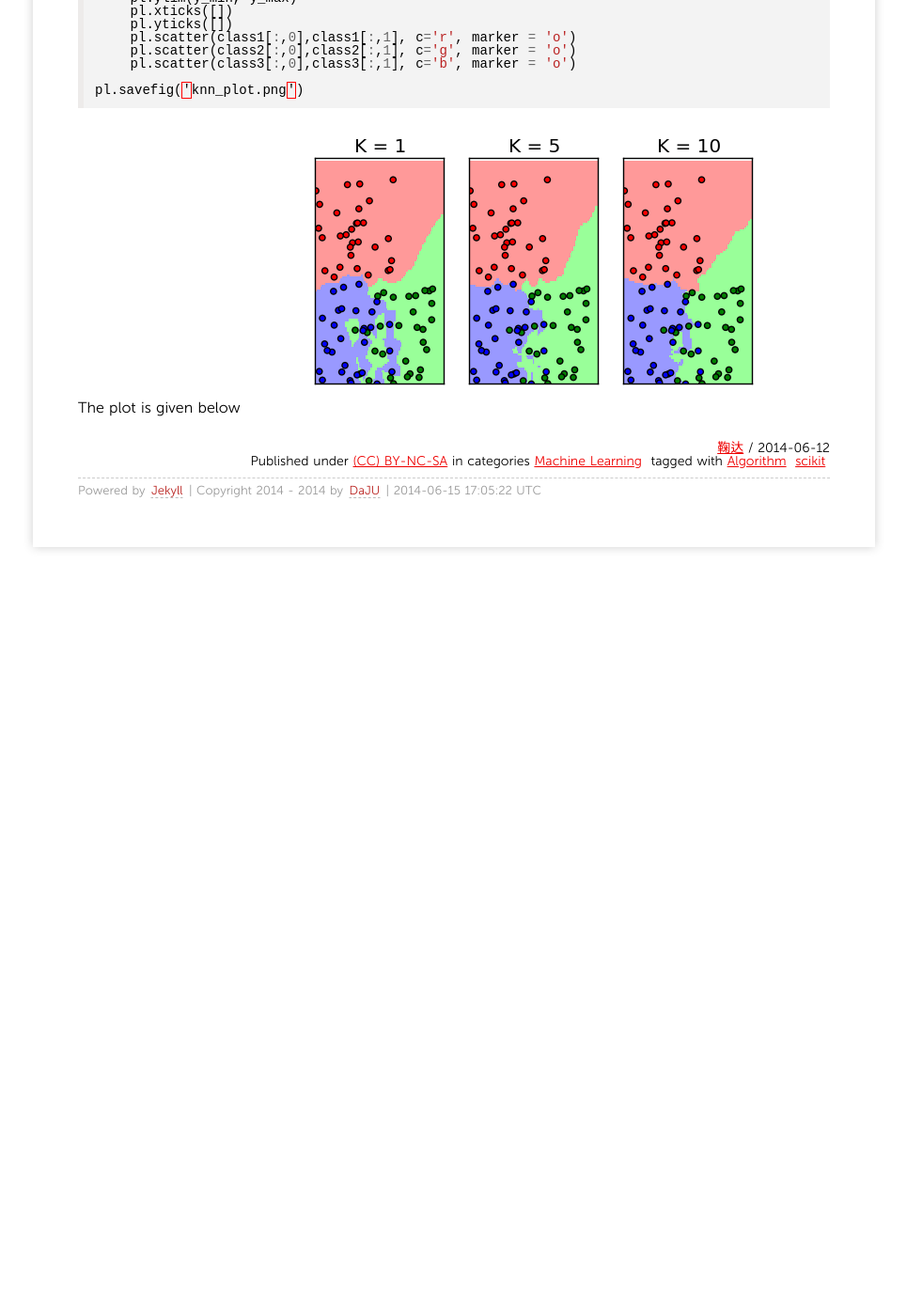
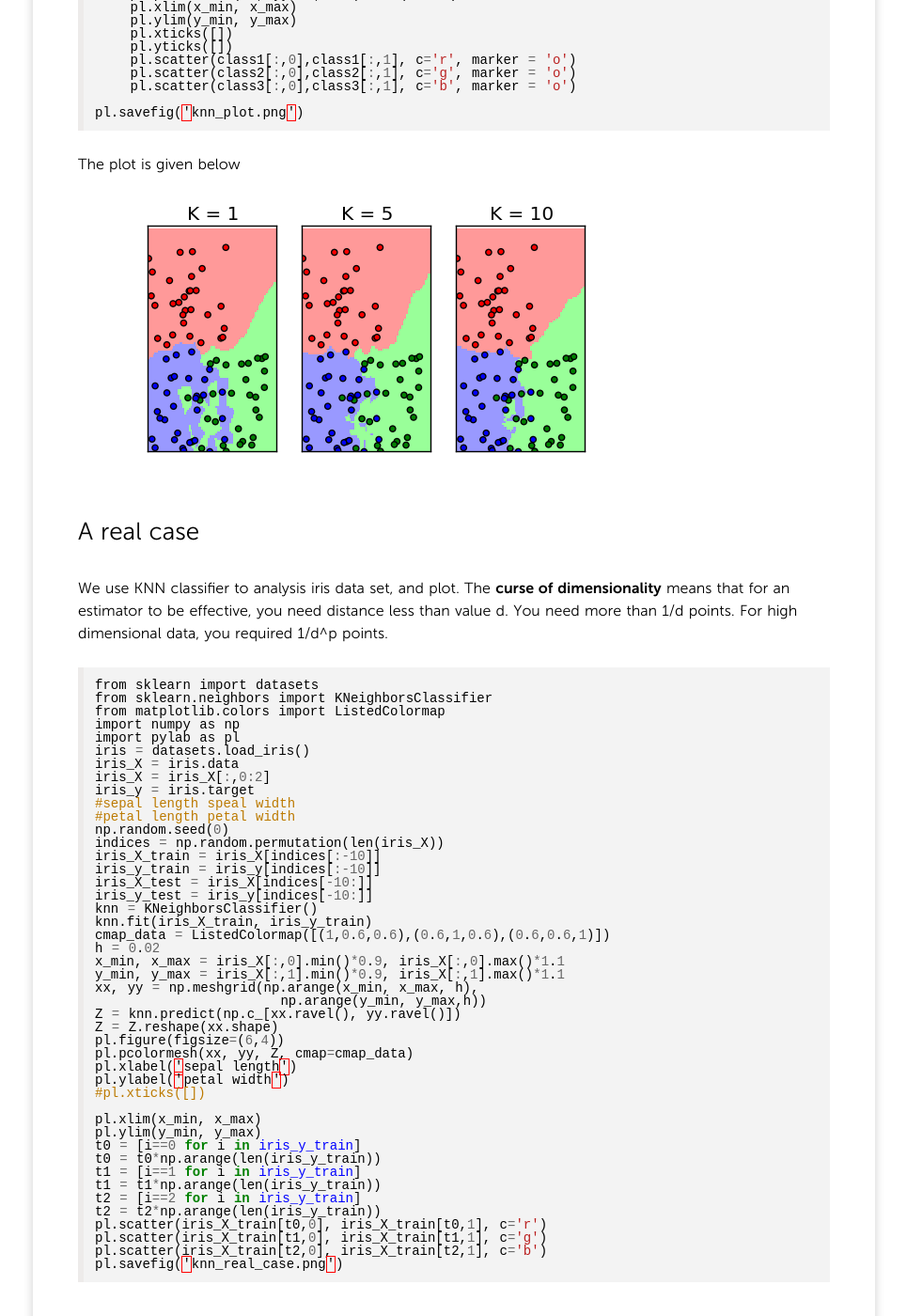
Before and after one commit to JuDa-hku/JuDa-hku.github.io, a Jekyll site: the page built from _posts/2014/2014-06-12-KMeans.md, in a window 1280 px wide and 1400 px high, scrolled down 1017 px. Shown: the whole window at 94% size, without its empty margins (157-1122 px from the left). Built offline with Jekyll 4.4.1, drawn with Linux system fonts in a browser that asks for light colours; comment, search, counter and statistics services are not loaded; before the commit the page ends 1647 px from its top, so only the background shows below that.

```diff
--- a/_posts/2014/2014-06-12-KMeans.md
+++ b/_posts/2014/2014-06-12-KMeans.md
@@ -8,6 +8,8 @@ tags:
 - scikit
 ---
 * KMeans
+* A Real Case
+
 ---
 
 ## KMeans with plot
@@ -66,4 +68,56 @@ pl.savefig('knn_plot.png')
 {% endhighlight objc %}
 
 The plot is given below
+
 ![knn_plot](/png/knn_plot.png?raw=true)
+
+## A real case
+We use KNN classifier to analysis iris data set, and plot. The **curse of dimensionality** means that for an estimator to be effective, you need distance less than value d. You need more than 1/d points. For high dimensional data, you required 1/d^p points.
+{%highlight objc %}
+from sklearn import datasets
+from sklearn.neighbors import KNeighborsClassifier
+from matplotlib.colors import ListedColormap
+import numpy as np
+import pylab as pl
+iris = datasets.load_iris()
+iris_X = iris.data
+iris_X = iris_X[:,0:2]
+iris_y = iris.target
+#sepal length speal width
+#petal length petal width
+np.random.seed(0)
+indices = np.random.permutation(len(iris_X))
+iris_X_train = iris_X[indices[:-10]]
+iris_y_train = iris_y[indices[:-10]]
+iris_X_test = iris_X[indices[-10:]]
+iris_y_test = iris_y[indices[-10:]]
+knn = KNeighborsClassifier()
+knn.fit(iris_X_train, iris_y_train)
+cmap_data = ListedColormap([(1,0.6,0.6),(0.6,1,0.6),(0.6,0.6,1)])
+h = 0.02
+x_min, x_max = iris_X[:,0].min()*0.9, iris_X[:,0].max()*1.1
+y_min, y_max = iris_X[:,1].min()*0.9, iris_X[:,1].max()*1.1
+xx, yy = np.meshgrid(np.arange(x_min, x_max, h),
+                     np.arange(y_min, y_max,h))
+Z = knn.predict(np.c_[xx.ravel(), yy.ravel()])
+Z = Z.reshape(xx.shape)
+pl.figure(figsize=(6,4))
+pl.pcolormesh(xx, yy, Z, cmap=cmap_data)
+pl.xlabel('sepal length')
+pl.ylabel('petal width')
+#pl.xticks([])
+
+pl.xlim(x_min, x_max)
+pl.ylim(y_min, y_max)
+t0 = [i==0 for i in iris_y_train]
+t0 = t0*np.arange(len(iris_y_train))
+t1 = [i==1 for i in iris_y_train]
+t1 = t1*np.arange(len(iris_y_train))
+t2 = [i==2 for i in iris_y_train]
+t2 = t2*np.arange(len(iris_y_train))
+pl.scatter(iris_X_train[t0,0], iris_X_train[t0,1], c='r')
+pl.scatter(iris_X_train[t1,0], iris_X_train[t1,1], c='g')
+pl.scatter(iris_X_train[t2,0], iris_X_train[t2,1], c='b')
+pl.savefig('knn_real_case.png')
+{%endhighlight objc %}
+![knn_real_case](/png/knn_real_case.png)
```
Also changed, not shown: _posts/2014/2014-06-15-Linear-Model.md (added, +96 -0 lines), png/knn_real_case.png (added), png/logistic.png (added), png/ridge.png (added).
